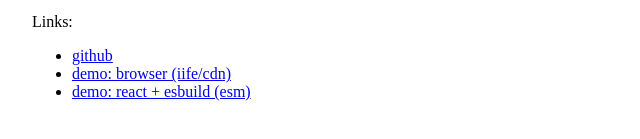
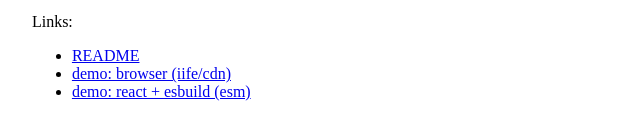
Before and after one commit to gri4d/gri4d.github.io, a plain HTML site: page index.html in a window 1280 px wide. Shown: the part 423-562 px from the top of the page, 326-966 px from the left. Drawn offline with Linux system fonts and the light colour scheme.

Commit message:
Add files via upload

```diff
--- a/index.html
+++ b/index.html
@@ -41,8 +41,8 @@
         <div>Links:</div>
         <ul>
           <li>
-            <a target="_blank" href="https://github.com/gri4d/griiiid"
-              >github</a
+            <a target="_blank" href="https://github.com/gri4d/gri4d.github.io"
+              >README</a
             >
           </li>
           <li>
```
Also changed, not shown: 1 other file.
